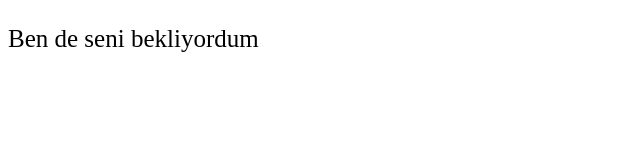
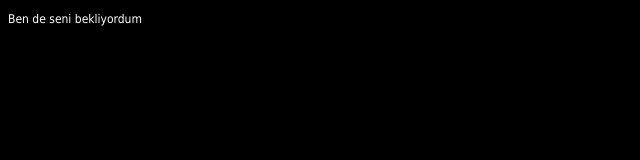
Before and after one commit to gozunusevem31/gozunusevem31.github.io, a plain HTML site: page index.html in a window 1280 px wide. Shown: the whole page, without its empty margins (0-640 px from the left). Drawn offline with Linux system fonts and the light colour scheme.

Commit message:
Update index.html

```diff
--- a/index.html
+++ b/index.html
@@ -2,8 +2,12 @@
 <html>
   <head>
     <title>Hoşgeldin</title>
+    <style type="text/css">
+         body { background-color:black; color:white; }
+         p { font-family: Tahoma, Verdana; font-size: 12px; }
+      </style>
   </head>
   <body>
-    <p style="font-size: 25px;">Ben de seni bekliyordum</p>
+    <p>Ben de seni bekliyordum</p>
   </body>
 </html>
```
